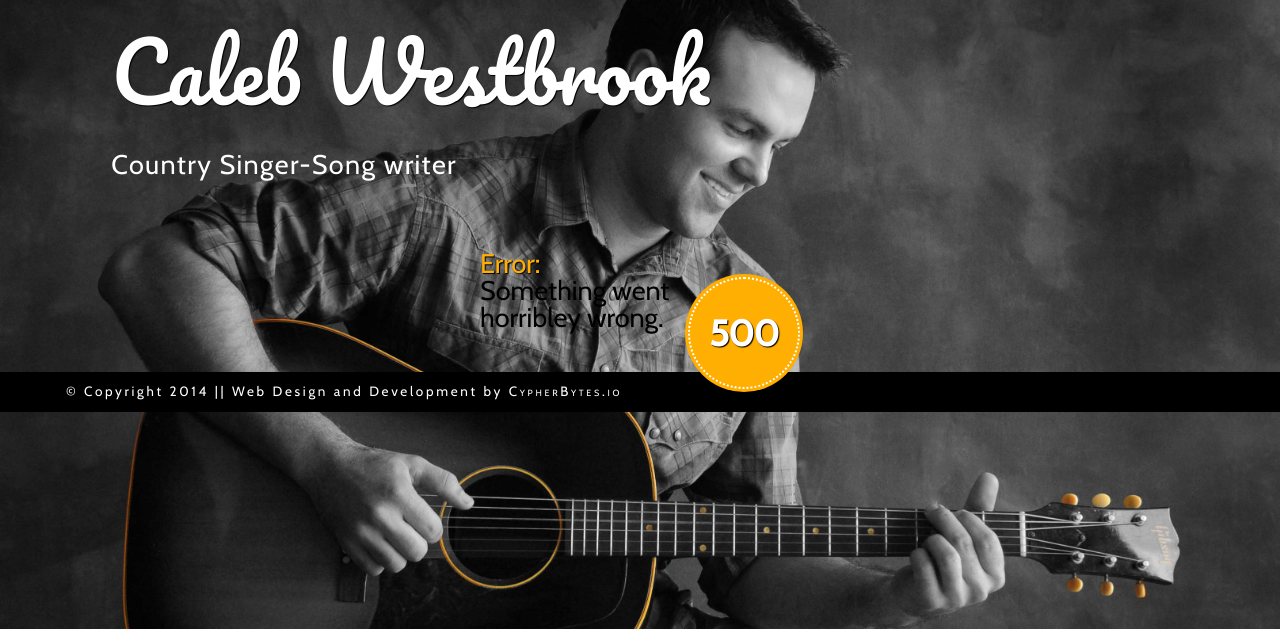
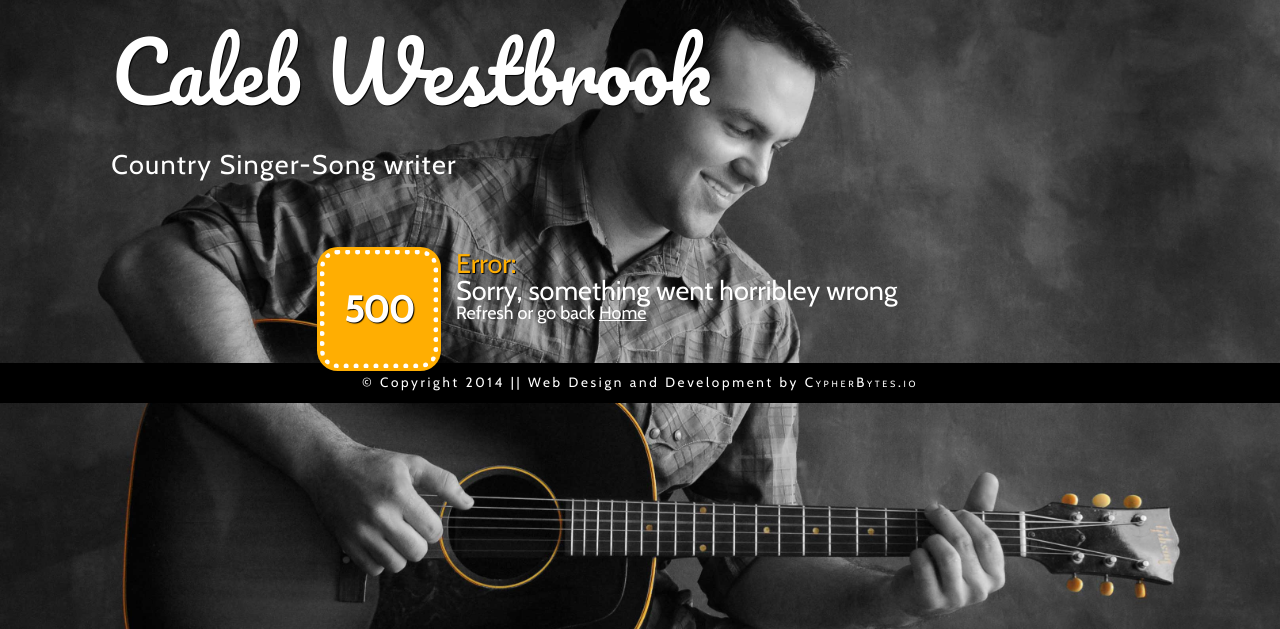
Before and after one commit to TravisAvey/Caleb, a PHP site: page /error/serverer.php in a window 1280 px wide. Shown: the part 119-748 px from the top of the page. Run offline with PHP 8.4, Linux system fonts and the light colour scheme; some libraries are stand-ins or nearby versions.

Commit message:
Updated error pages

```diff
--- a/css/style.css
+++ b/css/style.css
@@ -240,18 +240,20 @@ h3.music-tag {
    ================
 */
 .error {
-	width: 25%;
+	width: 50%;
 	margin: 2em auto;
 	padding: 0.25em;
+	color: white;
 
 }
 .error .circle {
-	float: right;
+	float: left;
+	margin-right: 1em;
 	background: #ffae02;
-	border: 2px dotted white;
+	border: 5px dotted white;
 	width: 6em;
 	height: 6em;
-	border-radius: 50%;
+	border-radius: 15%;
 	box-shadow: 0 0 0 3px #ffae02;
 }
 .error h1:first-child {
@@ -267,6 +269,10 @@ div.error .circle > h1 {
 	font-weight: bold;
 	line-height: 3em;
 	text-align: center;
+}
+div.errorMessage a,
+div.errorMessage a:visited {
+	color: white;
 }
 
 @media screen and (min-width: 420px) {
--- a/error/serverer.php
+++ b/error/serverer.php
@@ -1,15 +1,16 @@
 <?php
 include '../inc/header.php';
  ?>
-
 <div class="error">
-	<h1>Error:</h1>
 	<div class="circle">
-		<h1> 500</h1>
+		<h1> 500 </h1>
 	</div>
-	<h1>Something went horribley wrong.</h1>
+	<div class="errorMessage">
+		<h1>Error:</h1>
+		<h1>Sorry, something went horribley wrong</h1>
+		<p>Refresh or go back <a href="/caleb_westbrook/">Home</a></p>
+	</div>
 </div>
-
  <?php
 include '../inc/footer.php';
   ?>
```
Also changed, not shown: error/notfound.php (+6 -8 lines).
